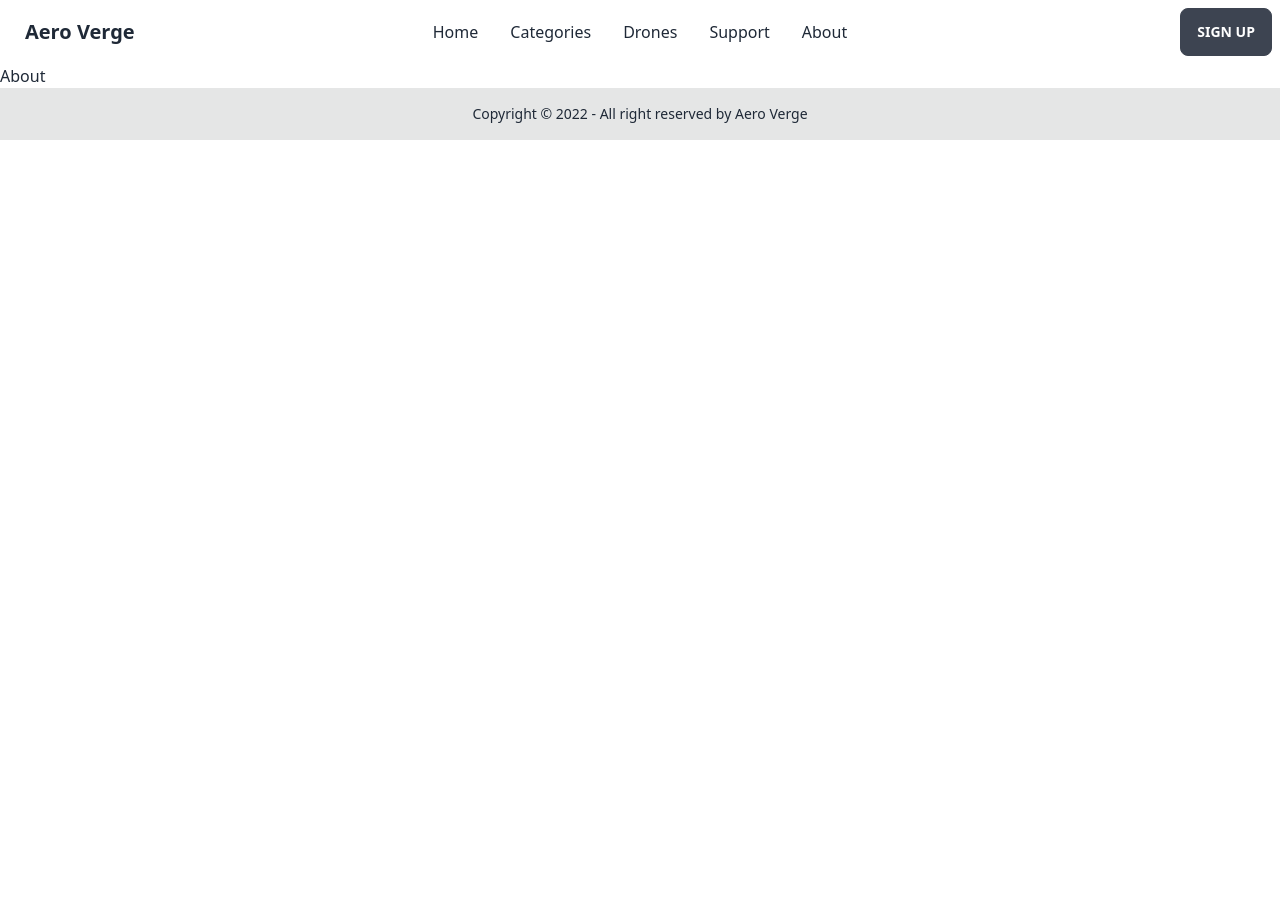
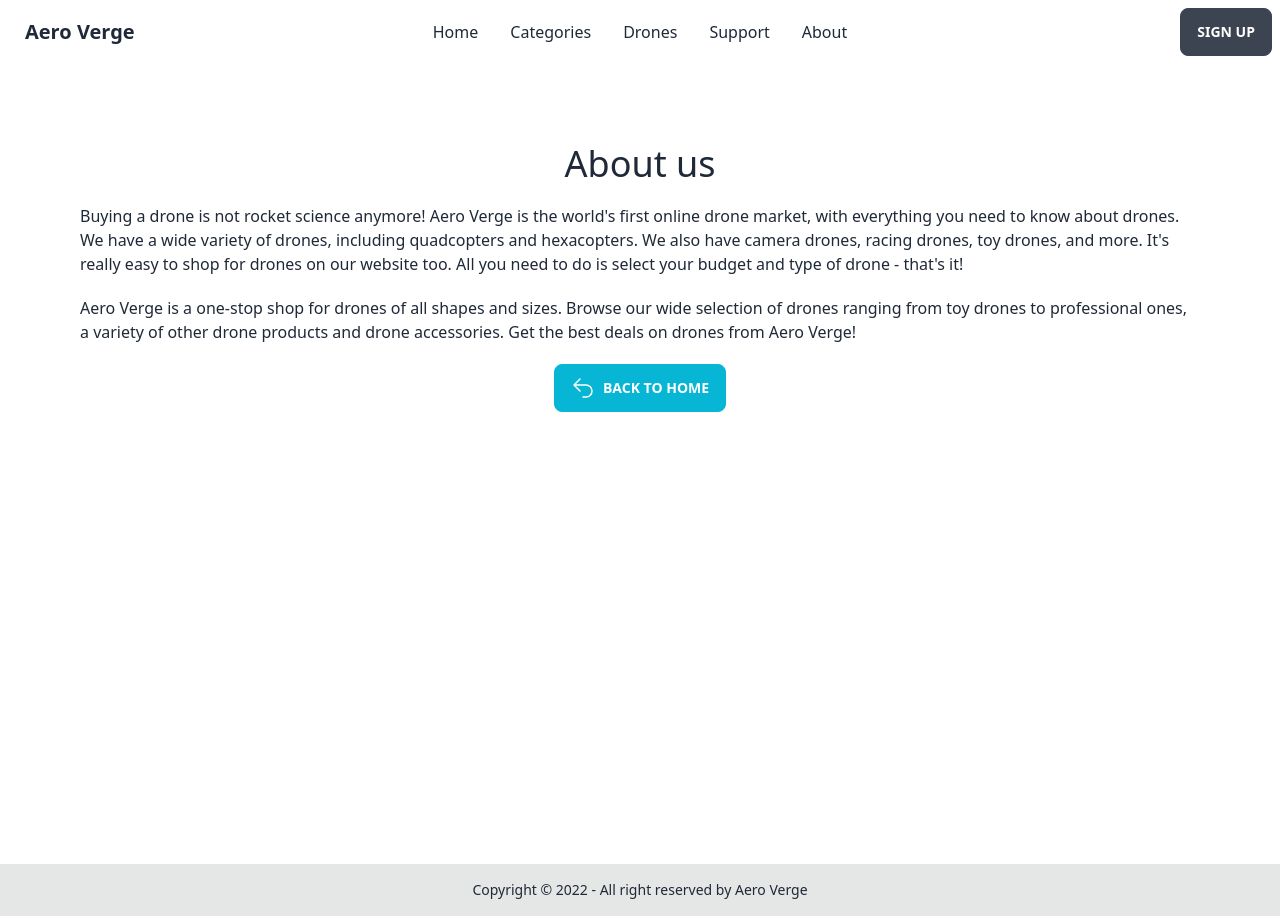
Before and after one commit to shohan-pherones/aero-verge, a React (Create React App) app: page /about in a window 1280 px wide. Before the commit the page ends 800 px from the top, so only its background shows below. Built offline with nearby package versions, Linux system fonts and the light colour scheme.

Commit message:
about added

```diff
--- a/src/components/About.js
+++ b/src/components/About.js
@@ -1,7 +1,46 @@
 import React from "react";
+import { Link } from "react-router-dom";
 
 const About = () => {
-  return <div>About</div>;
+  return (
+    <div
+      className="h-screen p-20 flex flex-col
+    items-center gap-5"
+    >
+      <h2 className="text-4xl font-medium">About us</h2>
+      <p>
+        Buying a drone is not rocket science anymore! Aero Verge is the world's
+        first online drone market, with everything you need to know about
+        drones. We have a wide variety of drones, including quadcopters and
+        hexacopters. We also have camera drones, racing drones, toy drones, and
+        more. It's really easy to shop for drones on our website too. All you
+        need to do is select your budget and type of drone - that's it!
+      </p>
+      <p>
+        Aero Verge is a one-stop shop for drones of all shapes and sizes. Browse
+        our wide selection of drones ranging from toy drones to professional
+        ones, a variety of other drone products and drone accessories. Get the
+        best deals on drones from Aero Verge!
+      </p>
+      <Link to="/" className="btn gap-2 bg-cyan-500 border-cyan-500">
+        <svg
+          xmlns="http://www.w3.org/2000/svg"
+          fill="none"
+          viewBox="0 0 24 24"
+          strokeWidth={1.5}
+          stroke="currentColor"
+          className="w-6 h-6"
+        >
+          <path
+            strokeLinecap="round"
+            strokeLinejoin="round"
+            d="M9 15L3 9m0 0l6-6M3 9h12a6 6 0 010 12h-3"
+          />
+        </svg>
+        Back to home
+      </Link>
+    </div>
+  );
 };
 
 export default About;
```
